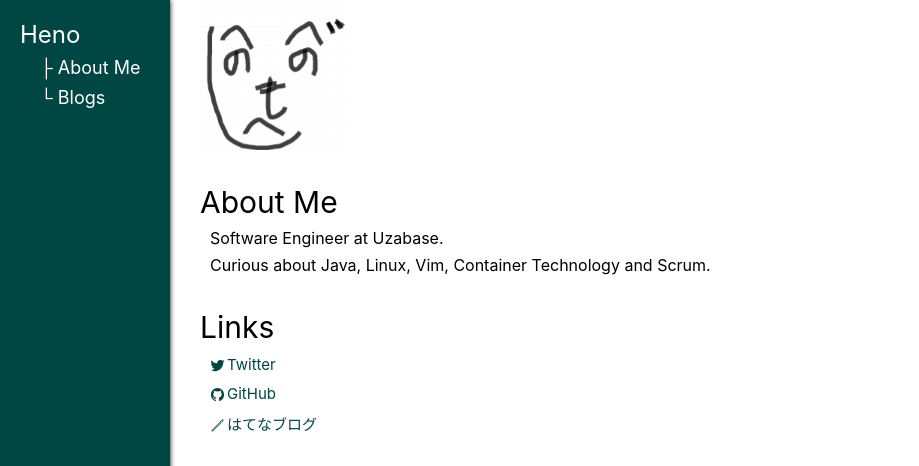
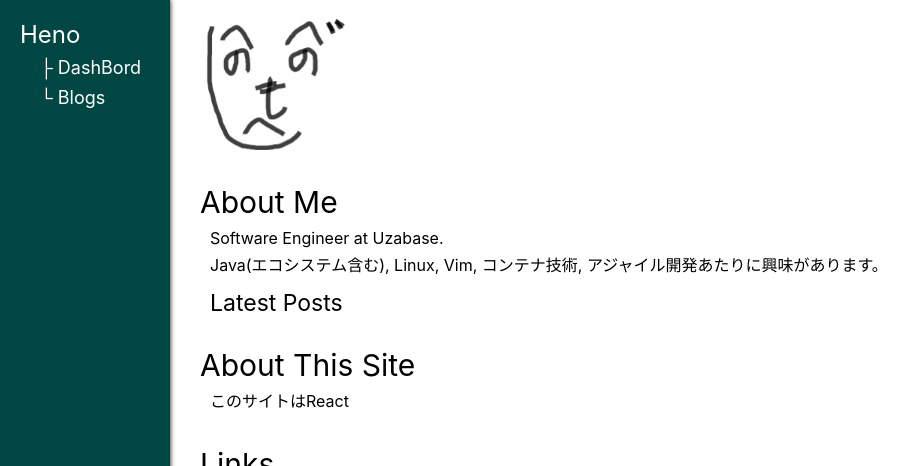
Before and after one commit to samuraiball/welcome-page-react, a React (Create React App) app: page / in a window 1280 px wide. Shown: the top 466 px of the page, without its empty margins (0-919 px from the left). Built offline with nearby package versions, Linux system fonts and the light colour scheme; no server answers.

Commit message:
微修正

```diff
--- a/src/components/organisms/Profile.tsx
+++ b/src/components/organisms/Profile.tsx
@@ -13,9 +13,9 @@ import Card from "../molecules/Card";
 
 
 const XSlidInContainer = styled.div`
-animation:  XSlideIn 1s;
+  animation: XSlideIn 1s;
 
-@keyframes  XSlideIn {
+  @keyframes XSlideIn {
     0% {
       opacity: 0;
       transform: translateX(-20px);
@@ -28,9 +28,9 @@ animation:  XSlideIn 1s;
 `
 
 const YSlideInContaier = styled.div`
-animation:  ScaleIn 1s;
+  animation: ScaleIn 1s;
 
-@keyframes  ScaleIn {
+  @keyframes ScaleIn {
     0% {
       opacity: 0;
       transform: translateY(-20px);
@@ -51,7 +51,7 @@ const Contents = styled.div`
   width: auto;
   margin-left: 10px;
 
-& > p{
+  & > p {
     margin: 5px 0 0 0;
     line-height: 1.7rem;
   }
@@ -91,7 +91,7 @@ animation: SlideCardIn 1.5s;
     margin-left: -5px;
   }
 
-@keyframes  SlideCardIn {
+  @keyframes SlideCardIn {
     0% {
       opacity: 0;
       transform: translateY(-10px);
@@ -136,7 +136,17 @@ function Profile() {
                     <Contents>
                         <p>
                             Software Engineer at Uzabase.<br/>
-                            Curious about Java, Linux, Vim, Container Technology and Scrum.
+                            Java(エコシステム含む), Linux, Vim, コンテナ技術, アジャイル開発あたりに興味があります。<br/>
+                        </p>
+
+                        <Title>Latest Posts</Title>
+                    </Contents>
+                </div>
+                <div>
+                    <SectionTitle text="About This Site"/>
+                    <Contents>
+                        <p>
+                            このサイトはReact
                         </p>
                     </Contents>
                 </div>
--- a/src/components/organisms/SideBar.tsx
+++ b/src/components/organisms/SideBar.tsx
@@ -74,7 +74,7 @@ const SideBar = () => {
         <Wrapper id="nav">
             <TopLink to="/"><Text>Heno</Text></TopLink>
             <XSlidInContainer>
-                <ChildLink to="/"><Text>├ About Me</Text></ChildLink>
+                <ChildLink to="/"><Text>├ DashBord</Text></ChildLink>
                 <ChildLink to="/blogs"><Text>└ Blogs</Text></ChildLink>
             </XSlidInContainer>
         </Wrapper>
```
Lines whose indentation alone changed are shown as unchanged.
